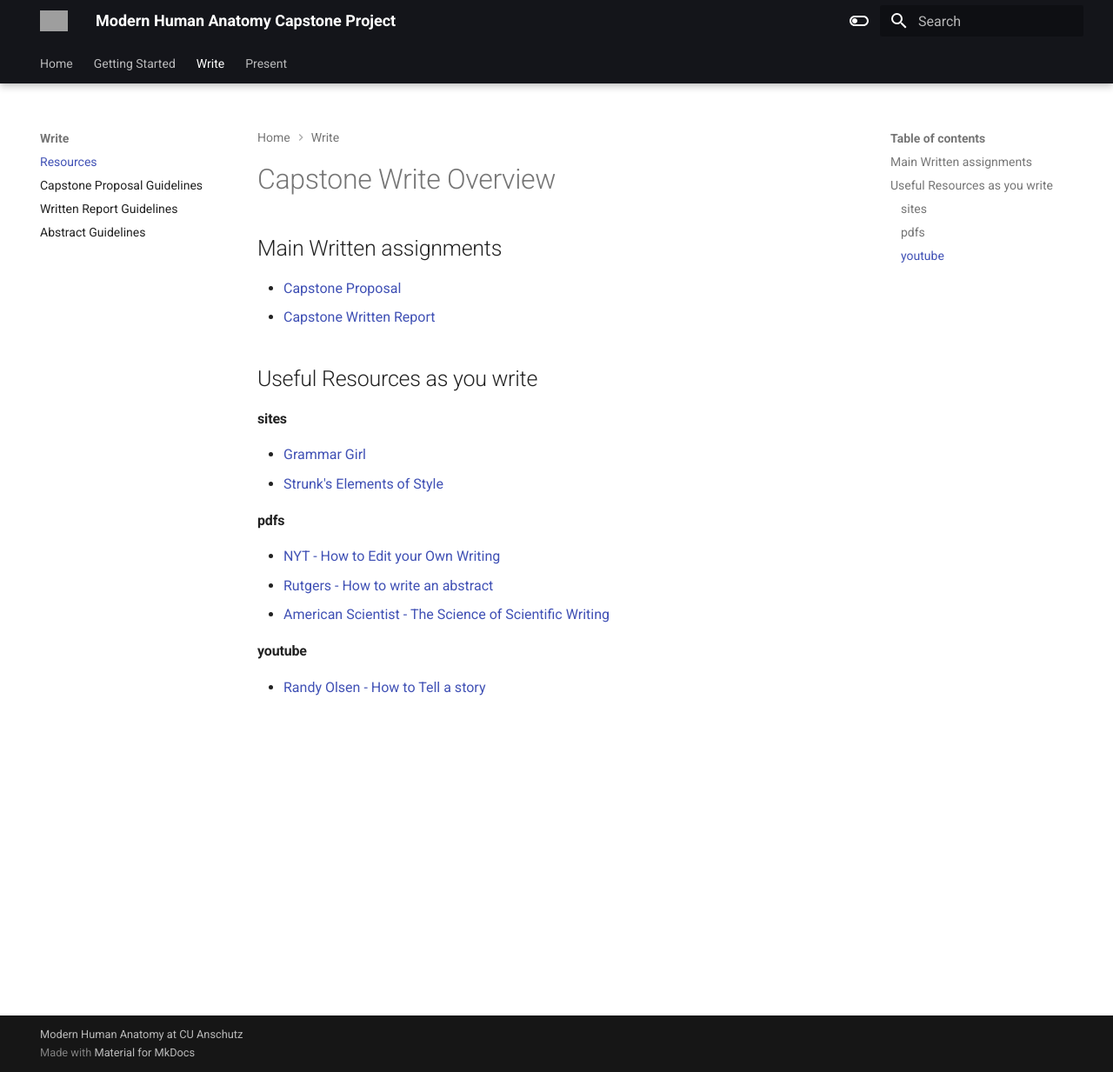
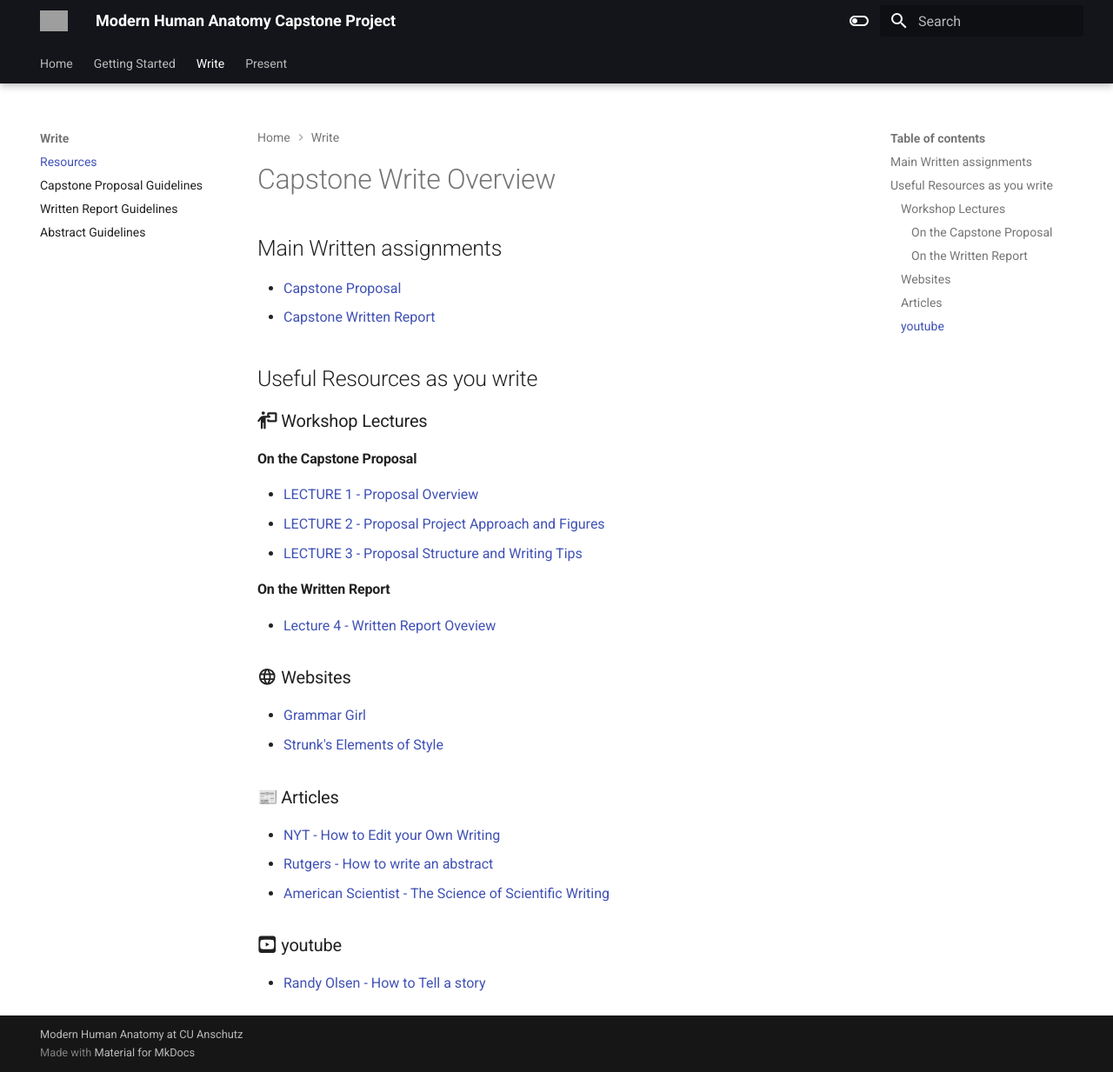
Before and after one commit to ModernHumanAnatomy/MHACapstone, an MkDocs documentation site: the page built from docs/write-resources.md, in a window 1280 px wide and 1233 px high. Shown: the whole window at 87% size. Built offline with MkDocs 1.6.1 and Material for MkDocs 9.7.7, drawn with Linux system fonts in a browser that asks for light colours; emoji names are drawn with the system emoji font; grey boxes are pictures that could not be loaded.

Commit message:
add lectures

```diff
--- a/docs/write-resources.md
+++ b/docs/write-resources.md
@@ -7,14 +7,26 @@
 
 ## Useful Resources as you write
 
-#### sites
+### :fontawesome-solid-person-chalkboard: Workshop Lectures
+
+#### On the Capstone Proposal
+
+- [LECTURE 1 - Proposal Overview](assets/LECTURE1-Capstone-Proposal-Overview.pdf)
+- [LECTURE 2 - Proposal Project Approach and Figures](assets/LECTURE2-Project-Approach-Figures.pdf)
+- [LECTURE 3 - Proposal Structure and Writing Tips](assets/LECTURE3-Structure-Writing-Tips.pdf)
+
+#### On the Written Report
+
+- [Lecture 4 - Written Report Oveview](assets/LECTURE4-Written-Report.pdf)
+
+### :material-web: Websites
 - [Grammar Girl](https://www.quickanddirtytips.com/grammar-girl/)
 - [Strunk's Elements of Style](https://www.bartleby.com/lit-hub/the-elements-of-style/)
 
-#### pdfs
+### :newspaper: Articles
 - [NYT - How to Edit your Own Writing](assets/How-to-Edit-Your-Own-Writing-The-New-York-Times.pdf)
 - [Rutgers - How to write an abstract](assets/How%20to%20write%20an%20abstract%20Rutgers.pdf)
 - [American Scientist - The Science of Scientific Writing](assets/The-Science-of-Scientific-Writing»American-Scientist.pdf)
 
-#### youtube
+### :fontawesome-brands-square-youtube: youtube
 - [Randy Olsen - How to Tell a story](https://www.youtube.com/watch?v=ERB7ITvabA4)
--- a/mkdocs.yml
+++ b/mkdocs.yml
@@ -14,9 +14,11 @@ nav:
     - Abstract Guidelines: stabio-abstract-formula.md
   - Present:
     - Overview: present-overview.md
-    - Scientific Poster Tips: making-a-scientific-poster.md
-    - Capstone Poster Guidelines: MHA-poster-guidelines.md
-    - Oral Presentation Guidelines: slide-talk-guidelines.md
+    - Poster:
+        - Scientific Poster Tips: making-a-scientific-poster.md
+        - Capstone Poster Guidelines: MHA-poster-guidelines.md
+    - Slide Talk:
+        - MHA Slide Talk Guidelines: slide-talk-guidelines.md
 
 theme:
   name: material
```
Also changed, not shown: docs/making-a-scientific-poster.md (+1 -0 lines), 5 other files.
